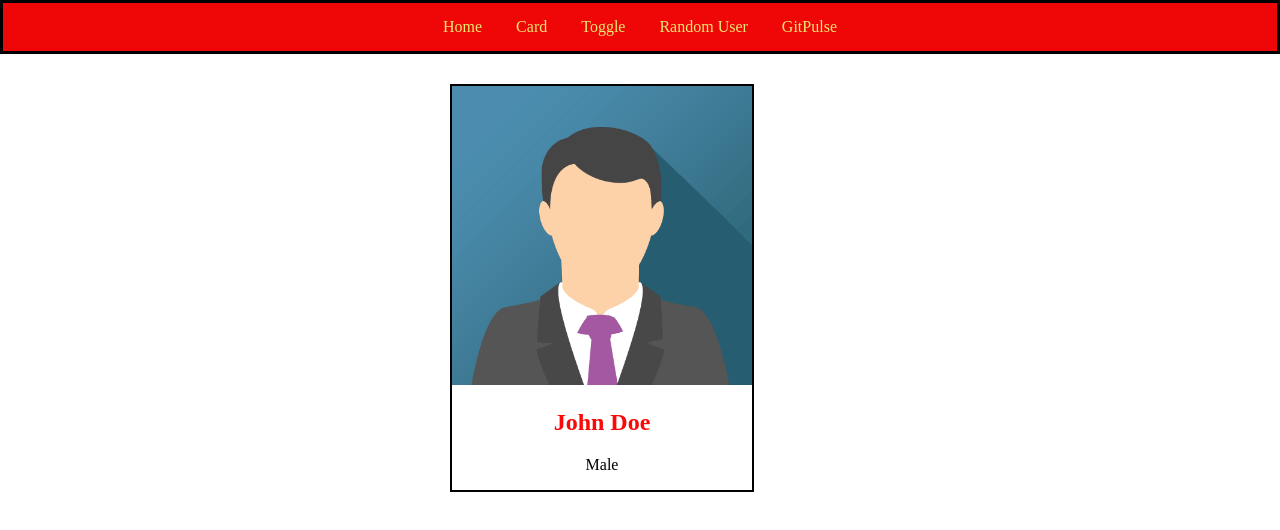
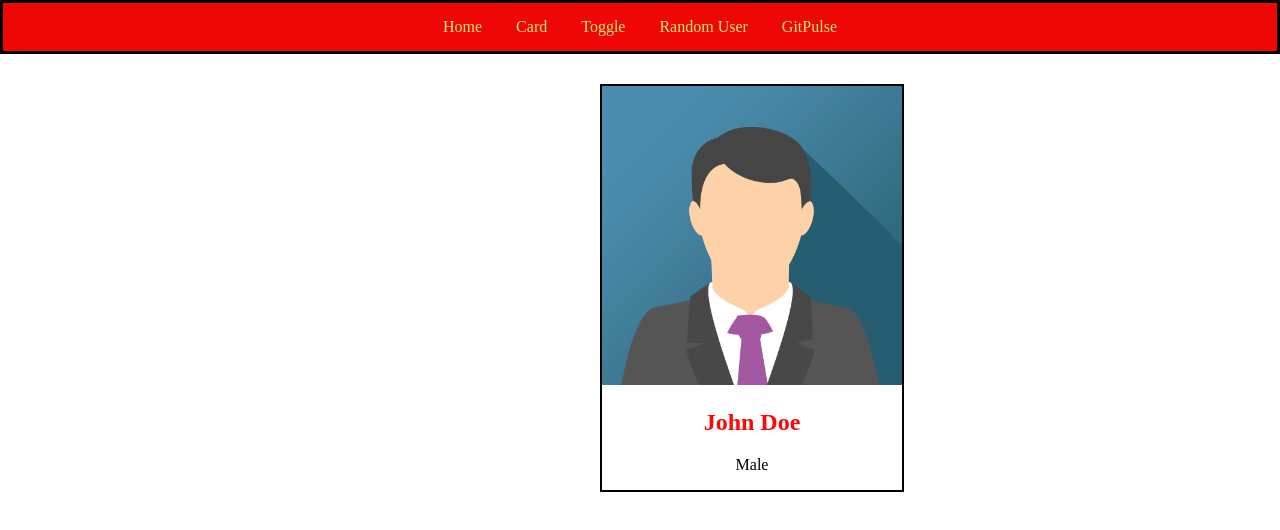
Before and after one commit to Himavarsha712/autosuggest, a website: page frontend/pages/card.html in a window 1280 px wide. Drawn offline with Linux system fonts and the light colour scheme.

Commit message:
card changes

```diff
--- a/frontend/css/index.css
+++ b/frontend/css/index.css
@@ -45,7 +45,7 @@ body{
     text-align: center;
     width: 300px;
     margin-top: 30px;
-    margin-left: 450px;
+    margin-left: 600px;
 
 }
 .card img{
```
